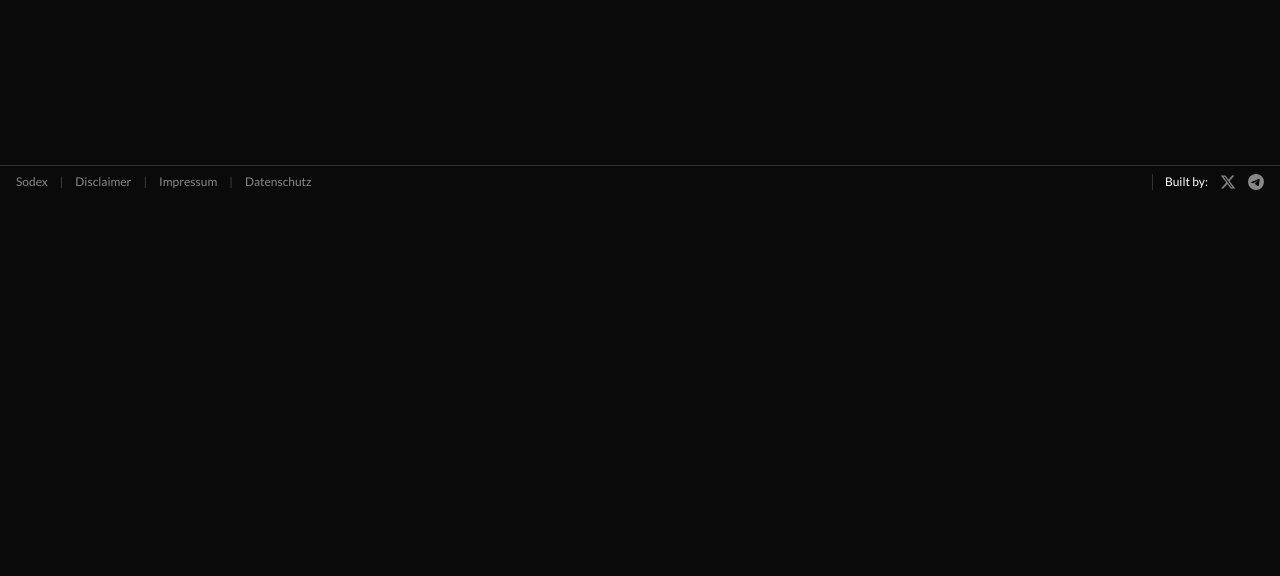
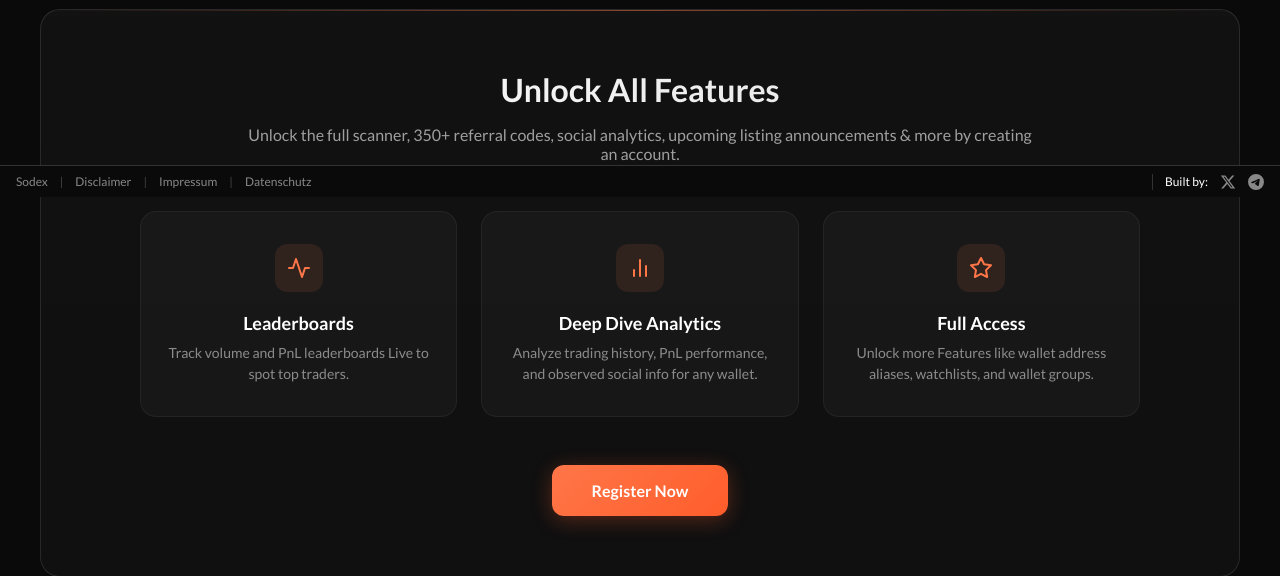
Before and after one commit to MXer120/sodexscan, a Next.js app: page / in a window 1280 px wide. Shown: the part 603-1179 px from the top of the page. Before the commit the page ends 800 px from the top, so only its background shows below. Built offline with nearby package versions, Linux system fonts and the light colour scheme; no server answers; the database is empty.

Commit message:
Added signup cta and slight announcementbar changes

```diff
--- a/app/components/LandingPage.jsx
+++ b/app/components/LandingPage.jsx
@@ -4,6 +4,7 @@ import React, { useState, useEffect } from 'react'
 import { useRouter } from 'next/navigation'
 import TopPairs from './TopPairs'
 import SearchAndAddBox from './SearchAndAddBox'
+import SignUpCTA from './SignUpCTA'
 import '../styles/MainnetPage.css'
 
 function LandingPage() {
@@ -23,7 +24,7 @@ function LandingPage() {
   }
 
   return (
-    <div className="landing-page" style={{ padding: '40px', paddingTop: '100px', maxWidth: '1600px', margin: '0 auto' }}>
+    <div className="landing-page" style={{ padding: '40px', paddingTop: '80px', maxWidth: '1600px', margin: '0 auto' }}>
       {/* Wallet Search Box */}
       <div className="landing-search-box" style={{
         marginBottom: '40px',
@@ -50,6 +51,8 @@ function LandingPage() {
       </div>
 
       <TopPairs />
+
+      <SignUpCTA />
     </div>
   )
 }
--- a/app/components/Navbar.jsx
+++ b/app/components/Navbar.jsx
@@ -9,9 +9,15 @@ import '../styles/Navbar.css'
 
 function Navbar() {
   const pathname = usePathname()
-  const { user } = useSessionContext()
+  const { user, setAuthModalCallback } = useSessionContext()
   const [showAuth, setShowAuth] = useState(false)
   const [mobileMenuOpen, setMobileMenuOpen] = useState(false)
+
+  // Register the auth modal callback with the context
+  useEffect(() => {
+    setAuthModalCallback(() => () => setShowAuth(true))
+    return () => setAuthModalCallback(null)
+  }, [setAuthModalCallback])
 
   // Close mobile menu on route change
   useEffect(() => {
--- /dev/null
+++ b/app/components/SignUpCTA.jsx
@@ -0,0 +1,70 @@
+'use client'
+
+import React from 'react'
+import { useSessionContext } from '../lib/SessionContext'
+
+export default function SignUpCTA() {
+    const { openAuthModal } = useSessionContext()
+
+    const features = [
+        {
+            title: 'Leaderboards',
+            description: 'Track volume and PnL leaderboards Live to spot top traders.',
+            icon: (
+                <svg width="24" height="24" viewBox="0 0 24 24" fill="none" stroke="currentColor" strokeWidth="2" strokeLinecap="round" strokeLinejoin="round">
+                    <polyline points="22 12 18 12 15 21 9 3 6 12 2 12"></polyline>
+                </svg>
+            )
+        },
+        {
+            title: 'Deep Dive Analytics',
+            description: 'Analyze trading history, PnL performance, and observed social info for any wallet.',
+            icon: (
+                <svg width="24" height="24" viewBox="0 0 24 24" fill="none" stroke="currentColor" strokeWidth="2" strokeLinecap="round" strokeLinejoin="round">
+                    <line x1="18" y1="20" x2="18" y2="10"></line>
+                    <line x1="12" y1="20" x2="12" y2="4"></line>
+                    <line x1="6" y1="20" x2="6" y2="14"></line>
+                </svg>
+            )
+        },
+        {
+            title: 'Full Access',
+            description: 'Unlock more Features like wallet address aliases, watchlists, and wallet groups.',
+            icon: (
+                <svg width="24" height="24" viewBox="0 0 24 24" fill="none" stroke="currentColor" strokeWidth="2" strokeLinecap="round" strokeLinejoin="round">
+                    <path d="M12 2l3.09 6.26L22 9.27l-5 4.87 1.18 6.88L12 17.77l-6.18 3.25L7 14.14 2 9.27l6.91-1.01L12 2z"></path>
+                </svg>
+            )
+        }
+    ]
+
+    return (
+        <div className="signup-cta-section">
+            <div className="signup-cta-content">
+                <h2 className="signup-cta-title">Unlock All Features</h2>
+                <p className="signup-cta-subtitle" style={{ maxWidth: '800px' }}>
+                    Unlock the full scanner, 350+ referral codes, social analytics, upcoming listing announcements & more by creating an account.
+                </p>
+
+                <div className="signup-cta-features">
+                    {features.map((feature, index) => (
+                        <div key={index} className="signup-cta-feature-card">
+                            <div className="feature-icon">
+                                {feature.icon}
+                            </div>
+                            <h3 className="feature-title">{feature.title}</h3>
+                            <p className="feature-description">{feature.description}</p>
+                        </div>
+                    ))}
+                </div>
+
+                <button
+                    className="signup-cta-button"
+                    onClick={openAuthModal}
+                >
+                    Register Now
+                </button>
+            </div>
+        </div>
+    )
+}
--- a/app/lib/SessionContext.tsx
+++ b/app/lib/SessionContext.tsx
@@ -8,18 +8,29 @@ interface SessionContextType {
   session: Session | null
   user: User | null
   loading: boolean
+  openAuthModal: () => void
+  setAuthModalCallback: (callback: (() => void) | null) => void
 }
 
 const SessionContext = createContext<SessionContextType>({
   session: null,
   user: null,
   loading: true,
+  openAuthModal: () => { },
+  setAuthModalCallback: () => { },
 })
 
 export const SessionContextProvider = ({ children, supabaseClient }: { children: React.ReactNode; supabaseClient: typeof supabase }) => {
   const [session, setSession] = useState<Session | null>(null)
   const [user, setUser] = useState<User | null>(null)
   const [loading, setLoading] = useState(true)
+  const [authModalCallback, setAuthModalCallback] = useState<(() => void) | null>(null)
+
+  const openAuthModal = () => {
+    if (authModalCallback) {
+      authModalCallback()
+    }
+  }
 
   useEffect(() => {
     // Get initial session
@@ -42,7 +53,7 @@ export const SessionContextProvider = ({ children, supabaseClient }: { children:
   }, [supabaseClient])
 
   return (
-    <SessionContext.Provider value={{ session, user, loading }}>
+    <SessionContext.Provider value={{ session, user, loading, openAuthModal, setAuthModalCallback }}>
       {children}
     </SessionContext.Provider>
   )
--- a/app/styles/IncomingListings.css
+++ b/app/styles/IncomingListings.css
@@ -1,6 +1,6 @@
 .incoming-container {
   min-height: 100vh;
-  padding-top: 100px;
+  padding-top: 80px;
   background: #0A0A0A;
   padding-bottom: 60px;
 }
@@ -25,7 +25,7 @@
   font-weight: 700;
   color: #fff;
   margin: 0;
-  background: linear-gradient(180deg, #fff 0%, rgba(255,255,255,0.8) 100%);
+  background: linear-gradient(180deg, #fff 0%, rgba(255, 255, 255, 0.8) 100%);
   -webkit-background-clip: text;
   -webkit-text-fill-color: transparent;
   background-clip: text;
--- a/app/styles/MainnetPage.css
+++ b/app/styles/MainnetPage.css
@@ -2,7 +2,7 @@
 
 .mainnet-page {
   padding: 40px;
-  padding-top: 100px;
+  padding-top: 80px;
   max-width: 1600px;
   margin: 0 auto;
 }
@@ -578,7 +578,7 @@
   border-color: rgba(255, 255, 255, 0.5);
 }
 
-.leaderboard-checkbox input[type="checkbox"]:checked + .custom-check {
+.leaderboard-checkbox input[type="checkbox"]:checked+.custom-check {
   background: #667eea;
   border-color: #667eea;
 }
@@ -593,7 +593,7 @@
   transition: all 0.15s;
 }
 
-.leaderboard-checkbox input[type="checkbox"]:checked + .custom-check svg {
+.leaderboard-checkbox input[type="checkbox"]:checked+.custom-check svg {
   opacity: 1;
   transform: scale(1);
 }
@@ -871,3 +871,132 @@
     font-size: 18px;
   }
 }
+
+/* Sign Up CTA Section */
+.signup-cta-section {
+  margin-top: 60px;
+  padding: 60px 40px;
+  background: linear-gradient(180deg, rgba(30, 30, 30, 0.4) 0%, rgba(20, 20, 20, 0.6) 100%);
+  border-radius: 20px;
+  border: 1px solid rgba(255, 255, 255, 0.1);
+  text-align: center;
+  position: relative;
+  overflow: hidden;
+}
+
+.signup-cta-section::before {
+  content: '';
+  position: absolute;
+  top: 0;
+  left: 0;
+  right: 0;
+  height: 1px;
+  background: linear-gradient(90deg, transparent, rgba(255, 118, 72, 0.5), transparent);
+}
+
+.signup-cta-content {
+  position: relative;
+  z-index: 1;
+  max-width: 1000px;
+  margin: 0 auto;
+}
+
+.signup-cta-title {
+  font-size: 32px;
+  font-weight: 700;
+  color: #fff;
+  margin-bottom: 16px;
+  background: linear-gradient(135deg, #fff 0%, #e0e0e0 100%);
+  -webkit-background-clip: text;
+  background-clip: text;
+  -webkit-text-fill-color: transparent;
+}
+
+.signup-cta-subtitle {
+  font-size: 16px;
+  color: rgba(255, 255, 255, 0.6);
+  margin-bottom: 48px;
+  max-width: 600px;
+  margin-left: auto;
+  margin-right: auto;
+}
+
+.signup-cta-features {
+  display: grid;
+  grid-template-columns: repeat(3, 1fr);
+  gap: 24px;
+  margin-bottom: 48px;
+}
+
+.signup-cta-feature-card {
+  background: rgba(255, 255, 255, 0.03);
+  border: 1px solid rgba(255, 255, 255, 0.05);
+  border-radius: 16px;
+  padding: 32px 24px;
+  transition: all 0.3s ease;
+}
+
+.signup-cta-feature-card:hover {
+  transform: translateY(-5px);
+  background: rgba(255, 255, 255, 0.05);
+  border-color: rgba(255, 118, 72, 0.2);
+  box-shadow: 0 10px 30px -10px rgba(0, 0, 0, 0.5);
+}
+
+.feature-icon {
+  width: 48px;
+  height: 48px;
+  background: rgba(255, 118, 72, 0.1);
+  border-radius: 12px;
+  display: flex;
+  align-items: center;
+  justify-content: center;
+  margin: 0 auto 20px;
+  color: #ff7648;
+}
+
+.feature-title {
+  font-size: 18px;
+  font-weight: 600;
+  color: #fff;
+  margin-bottom: 8px;
+}
+
+.feature-description {
+  font-size: 14px;
+  color: rgba(255, 255, 255, 0.5);
+  line-height: 1.5;
+}
+
+.signup-cta-button {
+  background: linear-gradient(135deg, #ff7648 0%, #ff5d2b 100%);
+  color: #fff;
+  font-size: 16px;
+  font-weight: 600;
+  padding: 16px 40px;
+  border-radius: 12px;
+  border: none;
+  cursor: pointer;
+  transition: all 0.2s ease;
+  box-shadow: 0 4px 20px rgba(255, 93, 43, 0.3);
+}
+
+.signup-cta-button:hover {
+  transform: scale(1.05);
+  box-shadow: 0 6px 25px rgba(255, 93, 43, 0.4);
+}
+
+@media (max-width: 768px) {
+  .signup-cta-section {
+    padding: 40px 20px;
+  }
+
+  .signup-cta-features {
+    grid-template-columns: 1fr;
+    gap: 16px;
+  }
+
+  .signup-cta-title {
+    font-size: 24px;
+  }
+}
--- a/app/styles/ReferralPage.css
+++ b/app/styles/ReferralPage.css
@@ -1,6 +1,6 @@
 .referral-container {
   min-height: 100vh;
-  padding-top: 100px;
+  padding-top: 80px;
   background: #0A0A0A;
   padding-bottom: 60px;
 }
--- a/app/styles/SocialPage.css
+++ b/app/styles/SocialPage.css
@@ -2,7 +2,7 @@
 
 .social-page {
   padding: 40px;
-  padding-top: 100px;
+  padding-top: 80px;
   max-width: 1200px;
   margin: 0 auto;
 }
--- a/app/styles/WatchlistPage.css
+++ b/app/styles/WatchlistPage.css
@@ -1,6 +1,6 @@
 .watchlist-container {
   min-height: 100vh;
-  padding-top: 100px;
+  padding-top: 80px;
   background: #0A0A0A;
   padding-bottom: 60px;
 }
```
Also changed, not shown: app/styles/Profile.css (+14 -9 lines).
